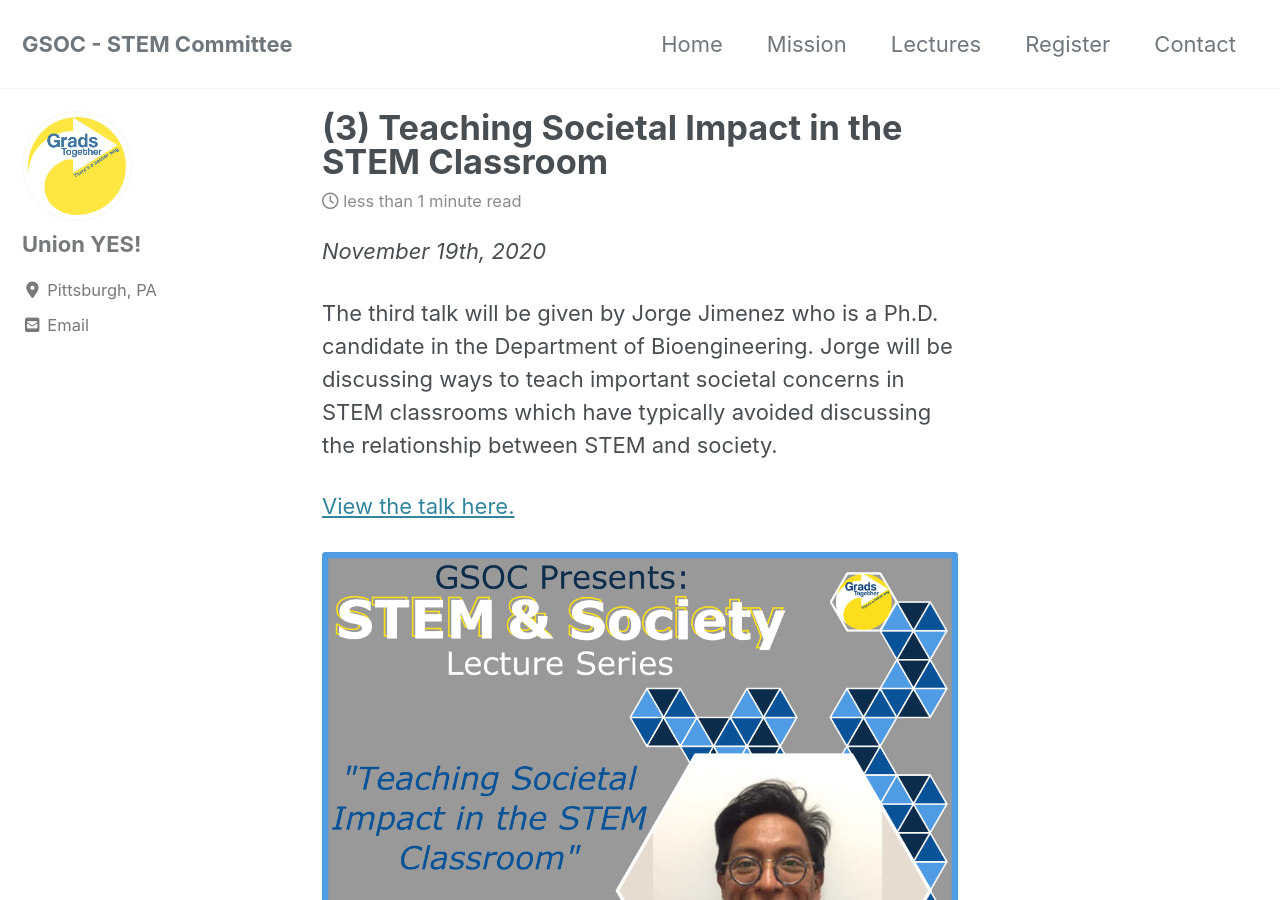
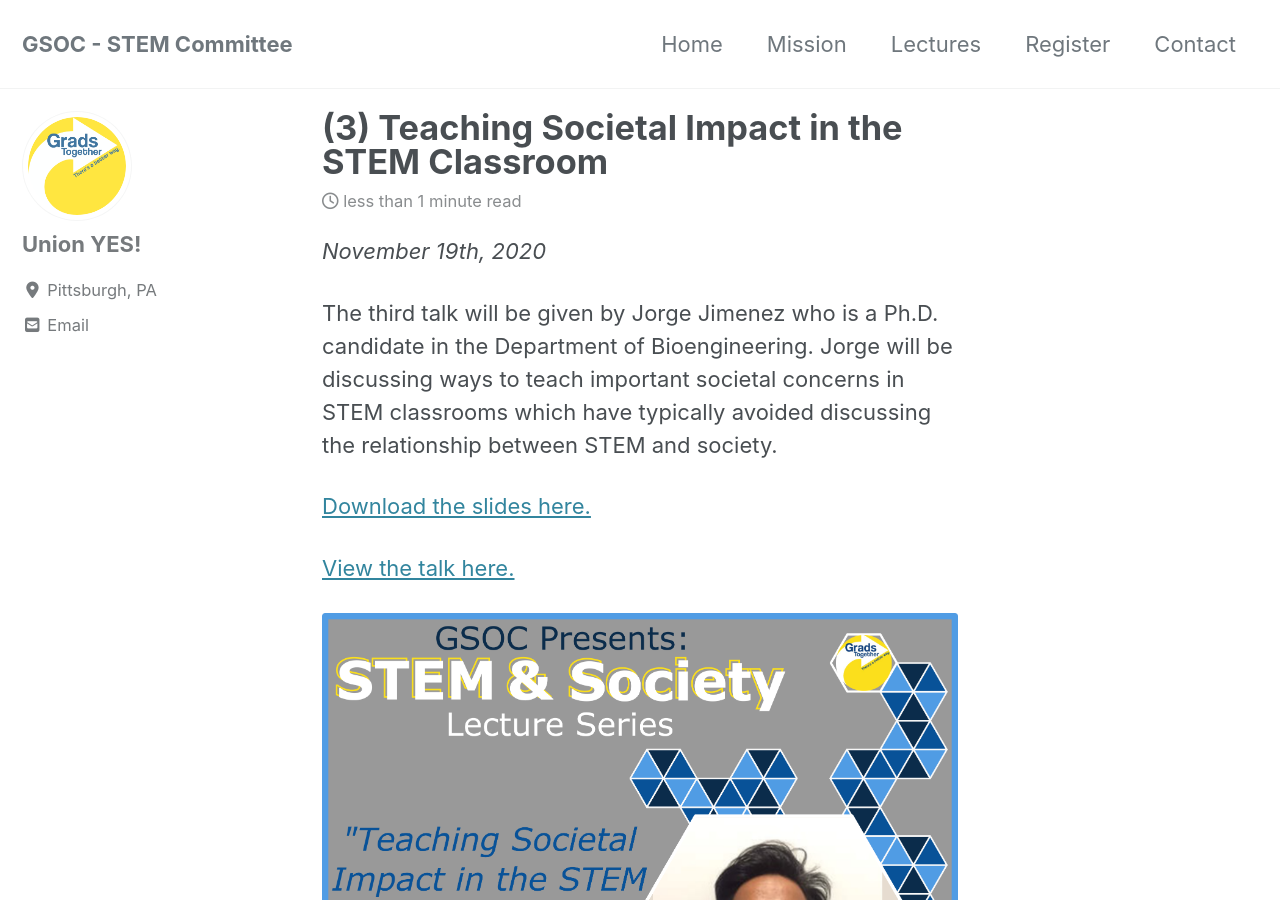
Before and after one commit to gsoc-stemsoc/gsoc-stemsoc.github.io, a Jekyll site: the page built from _posts/2020-09-30-2JorgeTalk.md, in a window 1280 px wide and 900 px high. Built offline with Jekyll 4.4.1, drawn with Linux system fonts in a browser that asks for light colours; cached includes are drawn as plain includes; nearby versions of some CDN libraries.

Commit message:
Added Jorge slides.

```diff
--- a/_posts/2020-09-30-2JorgeTalk.md
+++ b/_posts/2020-09-30-2JorgeTalk.md
@@ -12,6 +12,8 @@ excerpt: "Join Jorge Jimenez for a talk on societal impact!"
 
 The third talk will be given by Jorge Jimenez who is a Ph.D. candidate in the Department of Bioengineering. Jorge will be discussing ways to teach important societal concerns in STEM classrooms which have typically avoided discussing the relationship between STEM and society.
 
+[Download the slides here.](/assets/img/slides/ Lecture4_JorgeJimenez.pdf)
+
 [View the talk here.](https://www.youtube.com/watch?v=MKyitFnphR8)
 
 ![Lecture3_JorgeJiminez](/assets/img/lectures/Lecture3_JorgeJimenez.png){: .align-center}
```
Also changed, not shown: 1 other file.
